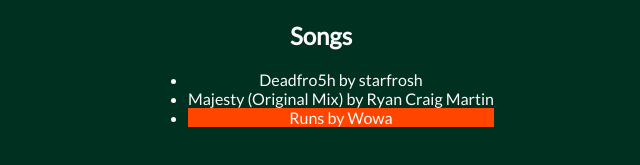
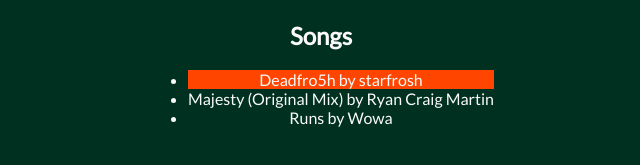
Before and after one commit to olaf-wilkosz/react-music-player, a React (Create React App) app: page / in a window 1280 px wide. Shown: the part 479-644 px from the top of the page, without its empty margins (319-959 px from the left). Built offline with nearby package versions, Linux system fonts and the light colour scheme.

Commit message:
Add updating current song on SongListIitem click

```diff
--- a/src/App.js
+++ b/src/App.js
@@ -1,6 +1,7 @@
-import './styles.css';
+import { useState } from 'react';
 import SongPlayer from './SongPlayer';
 import SongList from './SongList';
+import './styles.css';
 
 function App() {
 	const songs = [
@@ -24,12 +25,14 @@ function App() {
 		},
 	];
 
-	const currentSong = songs[2];
+	const [currentSongIndex, setCurrentSongIndex] = useState(0);
+
+	const currentSong = songs[currentSongIndex];
 
 	return (
 		<div className="App">
 			<SongPlayer song={currentSong} />
-			<SongList songs={songs} currentSong={currentSong} />
+			<SongList songs={songs} currentSong={currentSong} setCurrentSongIndex={setCurrentSongIndex} />
 		</div>
 	);
 }
--- a/src/SongList.js
+++ b/src/SongList.js
@@ -1,6 +1,13 @@
 import SongListItem from './SongListItem';
 
 function SongList(props) {
+	function songSelect(selectedSong) {
+		const songIndex = props.songs.findIndex((song) => song.audioUrl === selectedSong.audioUrl);
+		if (songIndex >= 0) {
+			props.setCurrentSongIndex(songIndex);
+		}
+	}
+
 	return (
 		<section>
 			<h2>Songs</h2>
@@ -10,6 +17,7 @@ function SongList(props) {
 						song={song}
 						key={song.audioUrl}
 						isCurrent={song.audioUrl === props.currentSong.audioUrl}
+						onSongSelect={songSelect}
 					/>
 				))}
 			</ul>
--- a/src/SongListItem.js
+++ b/src/SongListItem.js
@@ -1,6 +1,10 @@
 function SongListItem(props) {
 	return (
-		<li style={{ backgroundColor: props.isCurrent ? 'orangered' : 'none' }} key={props.isCurrent}>
+		<li
+			onClick={() => props.onSongSelect(props.song)}
+			style={{ backgroundColor: props.isCurrent ? 'orangered' : 'none' }}
+			key={props.isCurrent}
+		>
 			{props.song.title} by {props.song.artist}
 		</li>
 	);
```
